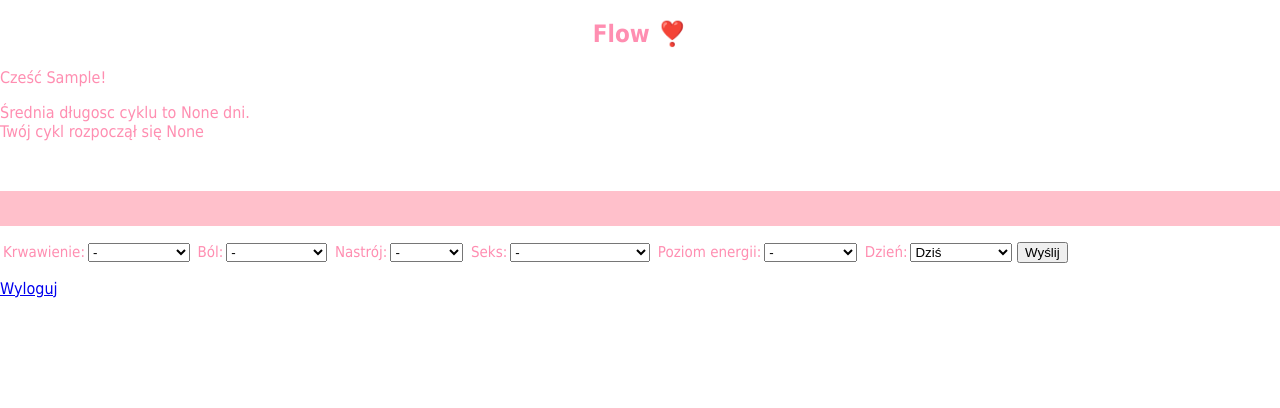
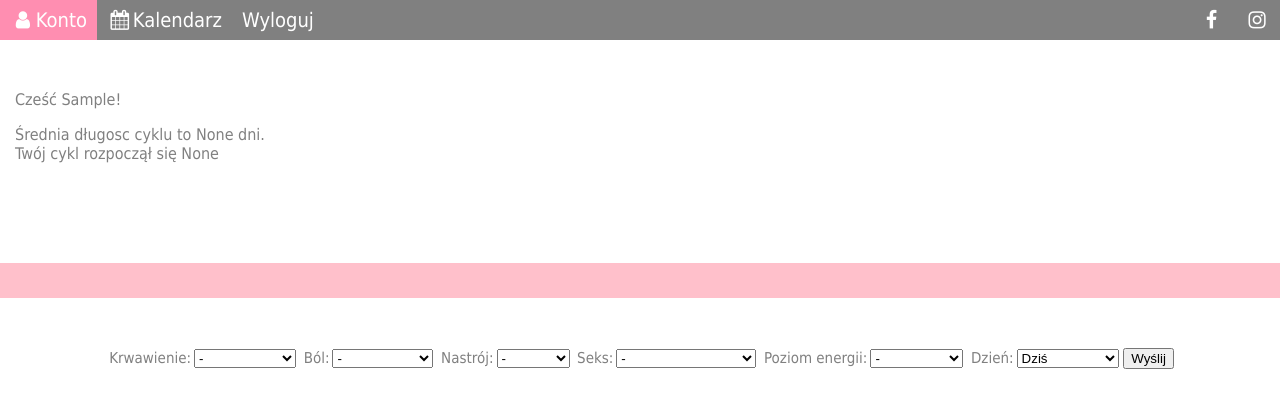
Before and after one commit to julitapodzorska/Flow, a Django app: template templates/home.html in a window 1280 px wide. Shown: the top 408 px of the page. Run offline with Django 3.2, Linux system fonts and the light colour scheme; the template is opened without the code that fills it: values that come from a table or form of the project are taken from there, others are empty; the visitor is signed in with stand-in values (Sample User, id 1).

Commit message:
sixth commit

```diff
--- a/templates/base.html
+++ b/templates/base.html
@@ -1,7 +1,14 @@
 <!DOCTYPE html>
 <html lang="pl">
 <head>
+<link rel="stylesheet" href="https://cdnjs.cloudflare.com/ajax/libs/font-awesome/4.7.0/css/font-awesome.min.css">
     <style>
+        .welcome {
+            margin-top: 50px;
+            margin-left: 15px;
+            color: gray;
+        }
+
         body {
             margin: 0 ;
             background-color: white;
@@ -29,7 +36,7 @@
             margin-right: 30%;
         }
 
-        h2 {
+        h1 {
             text-align: center;
         }
         .login-form h1 {
@@ -40,7 +47,7 @@
         }
 
         .cycle {
-            margin-top: 50px;
+            margin-top: 100px;
         }
         .cycle ul {
             list-style: none;
@@ -56,7 +63,6 @@
             font-size: 20px;
             color: white;
             flex-grow: 5;
-            padding: 1px;
             margin-right: 5px;
             border-radius: 25px;
         }
@@ -66,6 +72,15 @@
             background-color: #ff8eb1;
         }
 
+        .health-form {
+
+            margin-top: 50px;
+            display: flex;
+            justify-content: center;
+            color: gray;
+
+
+        }
         .bleeding{
             background-color: #ff075b;
 
@@ -75,13 +90,45 @@
             border: 2px dotted black;
         }
 
+        .ovulation {
+            background-color: lightskyblue;
+        }
+
+        .menu {
+
+            background-color: gray;
+            overflow: hidden;
+
+        }
+
+        .menu a:hover{
+            background-color: #ff8eb1;
+        }
+        .menu a {
+
+            text-decoration: none;
+            color: white;
+            padding: 8px 10px;
+            text-align: center;
+            justify-content: center;
+            font-size: 20px;
+            float: left;
+
+        }
+
+        .to_the_right {
+
+            float: right;
+
+        }
+
     </style>
 <meta charset="UTF-8">
 <title>Flow</title>
 </head>
 <body>
 
-         <h2>Flow ❣️</h2>
+{#         <h1>Flow ❣️</h1>#}
 
         {% block content %}
 
--- a/templates/home.html
+++ b/templates/home.html
@@ -2,11 +2,27 @@
 
 {% block title %}Home{% endblock %}
 
+{% block content %}
 
-{% block content %}
-    <p>Cześć {{ user.first_name }}!</p>
-    Średnia długosc cyklu to {{ user.avg_cycle }} dni. <br>
-    Twój cykl rozpoczął się {{ user.last_cycle }}
+    <div class="menu">
+
+        <a href="#"><i class="fa fa-fw fa-user"></i>Konto</a>
+        <a href="#"><i class="fa fa-fw fa-calendar"></i>Kalendarz</a>
+        <a href="{% url 'logout' %}">Wyloguj</a>
+        <div class="to_the_right">
+
+            <a href="https://www.facebook.com/julita.podzorska"><i class="fa fa-fw fa-facebook"></i></a>
+            <a href="https://www.instagram.com/julitapodzorska/"><i class="fa fa-fw fa-instagram"></i></a>
+
+        </div>
+    </div>
+
+    <div class="welcome">
+        <p>Cześć {{ user.first_name }}!</p>
+        Średnia długosc cyklu to {{ user.avg_cycle }} dni.
+        <br> Twój cykl rozpoczął się {{ user.last_cycle }}
+    </div>
+
     <div class="cycle">
         <ul>
             {% for i in cycle_length %}
@@ -14,23 +30,32 @@
                 {% if i == cycle_day%}
                     {% if i <= bleeding_days %}
                         <li class="today bleeding">{{ i }}</li>
+                    {% elif i >= ovulation_start and i <= ovulation_end %}
+                        <li class="today ovulation">{{ i }}</li>
                     {% else %}
                         <li class="today">{{ i }}</li>
                     {% endif %}
                 {% elif i < cycle_day %}
                      {% if i <= bleeding_days %}
                         <li class="past bleeding">{{ i }}</li>
+                     {% elif i >= ovulation_start and i <= ovulation_end %}
+                        <li class="past ovulation">{{ i }}</li>
                     {% else %}
                         <li class="past">{{ i }}</li>
                     {% endif %}
                 {% else %}
-                    <li class="future">{{ i }}</li>
+                    {% if i >= ovulation_start and i <= ovulation_end %}
+                        <li class="future ovulation">{{ i }}</li>
+                    {% else %}
+                        <li class="future">{{ i }}</li>
+                    {% endif %}
                 {% endif %}
-
 
             {% endfor %}
         </ul>
     </div>
+
+
     <div class="health-form">
         {% if form %}
             <form action="" method="post">
@@ -40,12 +65,10 @@
             </form>
         {% endif %}
     </div>
-  <p><a href="{% url 'logout' %}">Wyloguj</a></p>
+
 
     <script>
         elements = document.querySelectorAll(".past, .today, .future");
-
-
         let saved_day = "0";
         for (let element of elements){
             element.onmouseenter = function () {
@@ -57,8 +80,6 @@
                 this.textContent = saved_day;
             }
         }
-
-
         function getDate() {
             let d = new Date();
             d.setDate( d.getDate() - ({{ cycle_day }} - parseInt(saved_day)));
@@ -67,4 +88,5 @@
             return (day + "." + month);
         }
     </script>
+
 {% endblock %}
```
Also changed, not shown: FlowControling/views.py (+5 -2 lines), icon.jpeg (added).
